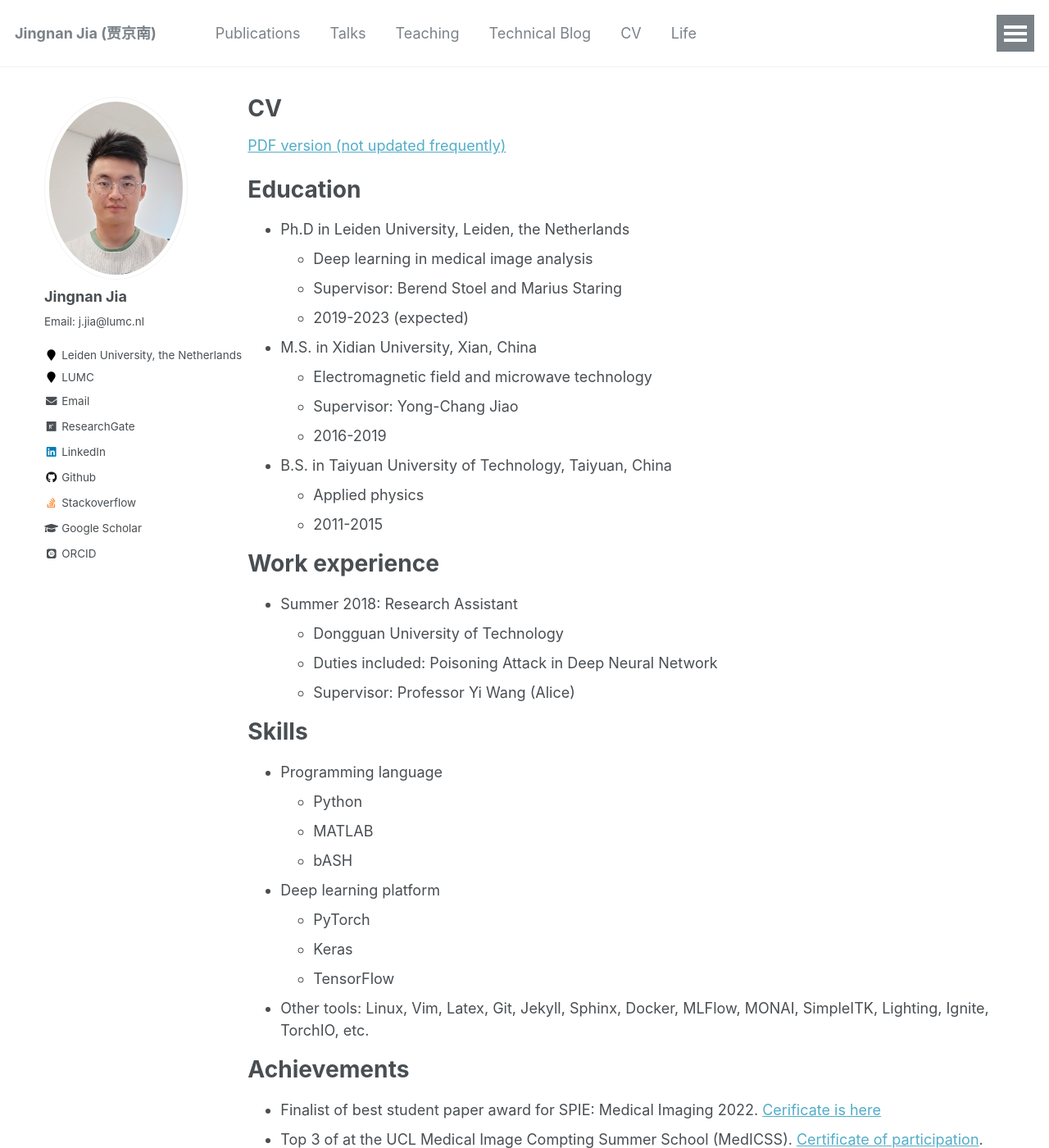
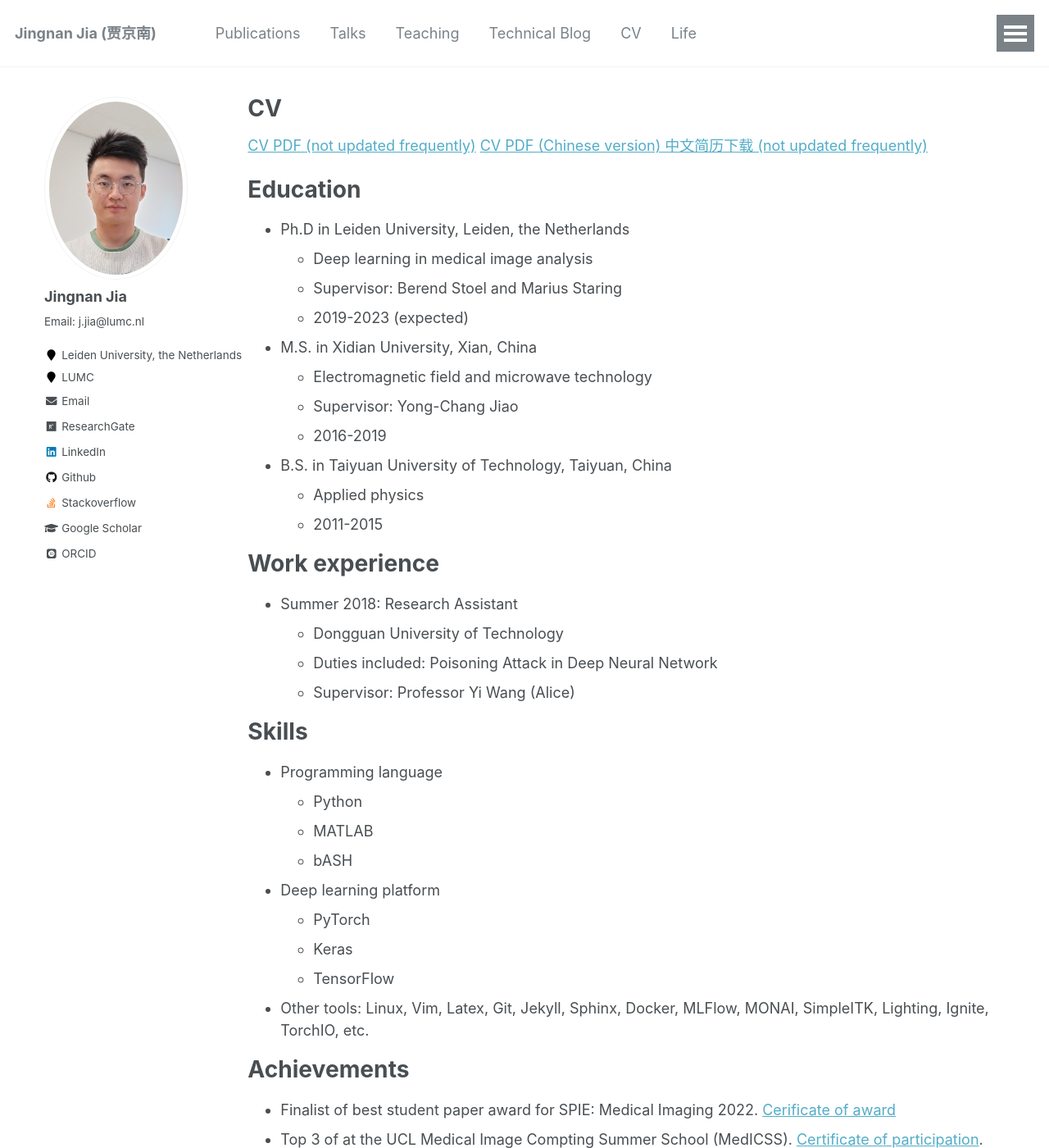
Before and after one commit to Jingnan-Jia/Jingnan-Jia.github.io_old, a Jekyll site: the page built from _pages/cv.md, in a window 1280 px wide and 1400 px high. Shown: the whole window at 82% size. Built offline with Jekyll 4.4.1, drawn with Linux system fonts in a browser that asks for light colours; some web fonts are replaced; comment, search, counter and statistics services are not loaded.

Commit message:
add Chinese CV

```diff
--- a/_pages/cv.md
+++ b/_pages/cv.md
@@ -9,7 +9,8 @@ redirect_from:
 
 {% include base_path %}
 
-<a href='/files/Jingnan_cv_2022.pdf'>PDF version (not updated frequently)</a>
+<a href='/files/Jingnan_cv_2022.pdf'>CV PDF (not updated frequently)</a>
+<a href='/files/Jingnan_cv_2022_Chinese.pdf'>CV PDF (Chinese version) 中文简历下载 (not updated frequently)</a>
 
 Education
 ======
@@ -57,7 +58,7 @@ Linux, Vim, Latex, Git, Jekyll, Sphinx, Docker, MLFlow, MONAI, SimpleITK, Lighti
 
 Achievements
 =================
-* Finalist of best student paper award for SPIE: Medical Imaging 2022. [Cerificate is here](/files/spie_certificate.pdf)
+* Finalist of best student paper award for SPIE: Medical Imaging 2022. [Cerificate of award](/files/spie_certificate.pdf)
 * Top 3 of at the UCL Medical Image Compting Summer School (MedICSS). [Certificate of participation](/files/MedICSS2021_certificate_Participant_Jingnan-Jia.pdf). [Certificate of award](/files/MedICSS2021_certificate_ProjectMerit_Jingnan-Jia.pdf).
 
 
```
